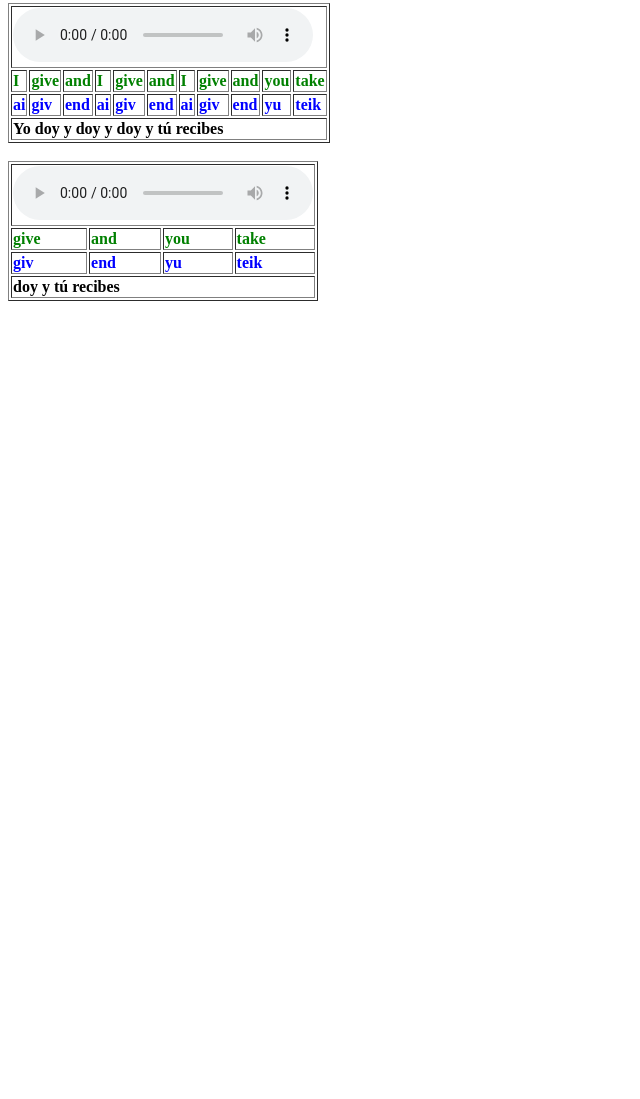
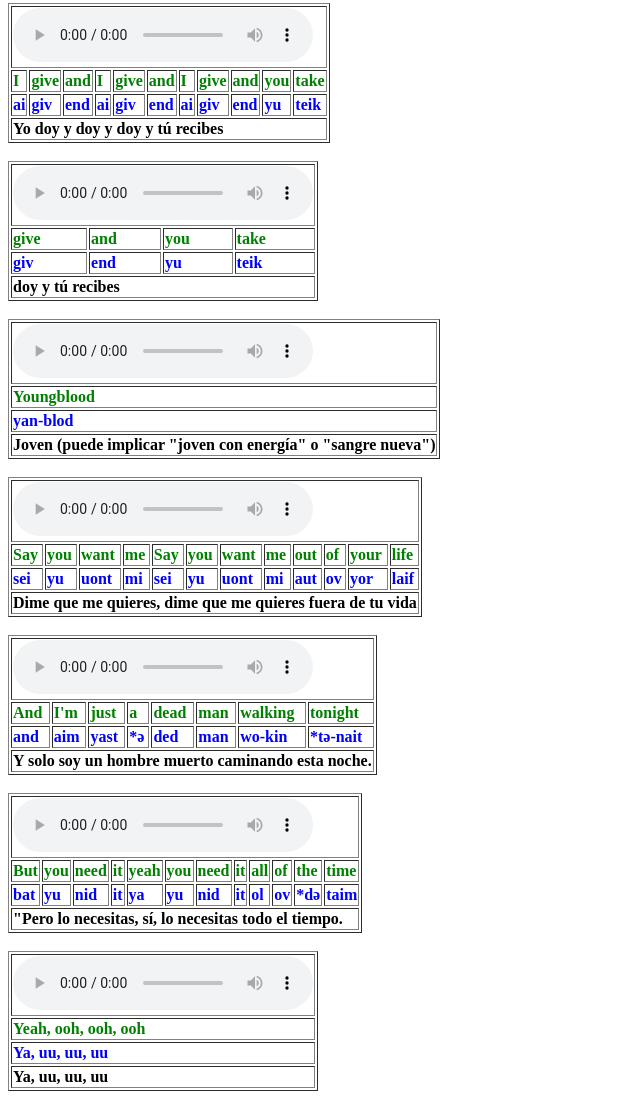
Before and after one commit to Annary-32/Lyrics, a plain HTML site: page index.html in a window 1280 px wide. Shown: the part 1611-2710 px from the top of the page, without its empty margins (0-640 px from the left). Before the commit the page ends 1920 px from the top, so only its background shows below. Drawn offline with Linux system fonts and the light colour scheme.

Commit message:
Nuevas 5 lineas

```diff
--- a/index.html
+++ b/index.html
@@ -391,5 +391,163 @@
             <td class="translation" colspan="4">doy y tú recibes</td>
         </tr>
     </table>
+           <br> <!-- Salto de tabla -->
+    <table border="1">
+      <tr>
+   <td colspan="1">
+       <audio controls>
+        <source src="Audio\Give-and-you-take.mpeg" type="audio/mpeg">
+        Tu navegador no soporta la etiqueta de audio.
+      </audio>
+  </td>
+      </tr>
+        <tr>
+          <td class="english">Youngblood</td>
+        </tr>
+        <tr>
+          <td class="pronunciation">yan-blod</td>
+        </tr>
+        <tr>
+            <td class="translation" colspan="1">Joven (puede implicar "joven con energía" o "sangre nueva")</td>
+        </tr>
+    </table>
+      <br> <!-- Salto de tabla -->
+    <table border="1">
+      <tr>
+   <td colspan="12">
+       <audio controls>
+        <source src="Audio\I-give-and-I-give-and-I-give-and-you-take.mpeg" type="audio/mpeg">
+        Tu navegador no soporta la etiqueta de audio.
+      </audio>
+  </td>
+      </tr>
+        <tr>
+          <td class="english">Say</td>
+          <td class="english">you</td>
+           <td class="english">want</td>
+          <td class="english">me</td>
+          <td class="english">Say</td>
+          <td class="english">you</td>
+           <td class="english">want</td>
+          <td class="english">me</td>
+          <td class="english">out</td>
+           <td class="english">of</td>
+            <td class="english">your</td>
+          <td class="english">life</td>
+        </tr>
+        <tr>
+          <td class="pronunciation">sei</td>
+          <td class="pronunciation">yu</td>
+           <td class="pronunciation">uont</td>
+          <td class="pronunciation">mi</td>
+          <td class="pronunciation">sei</td>
+          <td class="pronunciation">yu</td>
+           <td class="pronunciation">uont</td>
+          <td class="pronunciation">mi</td>
+          <td class="pronunciation">aut</td>
+           <td class="pronunciation">ov</td>
+           <td class="pronunciation">yor</td>
+          <td class="pronunciation">laif</td>
+        </tr>
+        <tr>
+            <td class="translation" colspan="12">Dime que me quieres, dime que me quieres fuera de tu vida</td>
+        </tr>
+    </table>
+    <br> <!-- Salto de tabla -->
+     <table border="1">
+          <tr>
+   <td colspan="8">
+       <audio controls>
+        <source src="Audio\I-give-and-I-give-and-I-give-and-you-take.mpeg" type="audio/mpeg">
+        Tu navegador no soporta la etiqueta de audio.
+      </audio>
+  </td>
+      </tr>
+        <tr>
+          <td class="english">And</td>
+          <td class="english">I'm</td>
+           <td class="english">just</td>
+          <td class="english">a</td>
+          <td class="english">dead</td>
+          <td class="english">man</td>
+           <td class="english">walking</td>
+          <td class="english">tonight</td>
+        </tr>
+        <tr>
+          <td class="pronunciation">and</td>
+          <td class="pronunciation">aim</td>
+           <td class="pronunciation">yast</td>
+          <td class="pronunciation">*ə</td>
+          <td class="pronunciation">ded</td>
+          <td class="pronunciation">man</td>
+           <td class="pronunciation">wo-kin</td>
+          <td class="pronunciation">*tə-nait</td>
+        </tr>
+        <tr>
+            <td class="translation" colspan="8">Y solo soy un hombre muerto caminando esta noche.</td>
+        </tr>
+    </table>
+    <br> <!-- Salto de tabla -->
+     <table border="1">
+           <tr>
+   <td colspan="12">
+       <audio controls>
+        <source src="Audio\I-give-and-I-give-and-I-give-and-you-take.mpeg" type="audio/mpeg">
+        Tu navegador no soporta la etiqueta de audio.
+      </audio>
+  </td>
+      </tr>
+        <tr>
+          <td class="english">But</td>
+          <td class="english">you</td>
+           <td class="english">need</td>
+          <td class="english">it</td>
+          <td class="english">yeah</td>
+          <td class="english">you</td>
+           <td class="english">need</td>
+          <td class="english">it</td>
+          <td class="english">all</td>
+          <td class="english">of</td>
+           <td class="english">the</td>
+          <td class="english">time</td>
+        </tr>
+        <tr>
+          <td class="pronunciation">bat</td>
+          <td class="pronunciation">yu</td>
+           <td class="pronunciation">nid</td>
+          <td class="pronunciation">it</td>
+           <td class="pronunciation">ya</td>
+          <td class="pronunciation">yu</td>
+           <td class="pronunciation">nid</td>
+          <td class="pronunciation">it</td>
+          <td class="pronunciation">ol</td>
+          <td class="pronunciation">ov</td>
+           <td class="pronunciation">*də</td>
+          <td class="pronunciation">taim</td>
+        </tr>
+        <tr>
+            <td class="translation" colspan="12">"Pero lo necesitas, sí, lo necesitas todo el tiempo.</td>
+        </tr>
+    </table>
+          <br> <!-- Salto de tabla -->
+    <table border="1">
+      <tr>
+   <td colspan="1">
+       <audio controls>
+        <source src="Audio\Give-and-you-take.mpeg" type="audio/mpeg">
+        Tu navegador no soporta la etiqueta de audio.
+      </audio>
+  </td>
+      </tr>
+        <tr>
+          <td class="english">Yeah, ooh, ooh, ooh</td>
+        </tr>
+        <tr>
+          <td class="pronunciation">Ya, uu, uu, uu</td>
+        </tr>
+        <tr>
+            <td class="translation" colspan="1">Ya, uu, uu, uu</td>
+        </tr>
+    </table>
 </body>
 </html>
```
